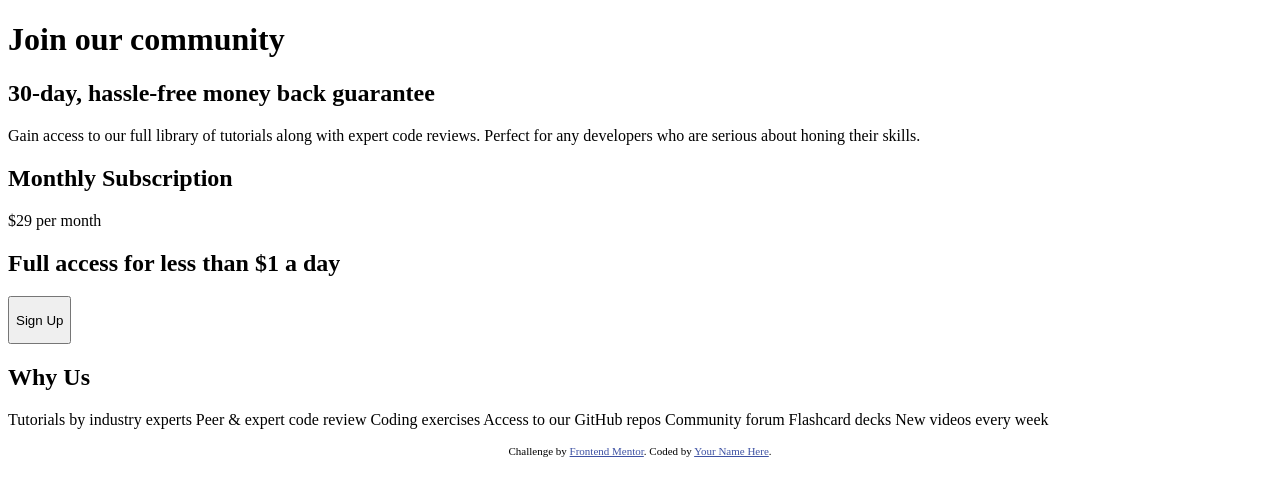
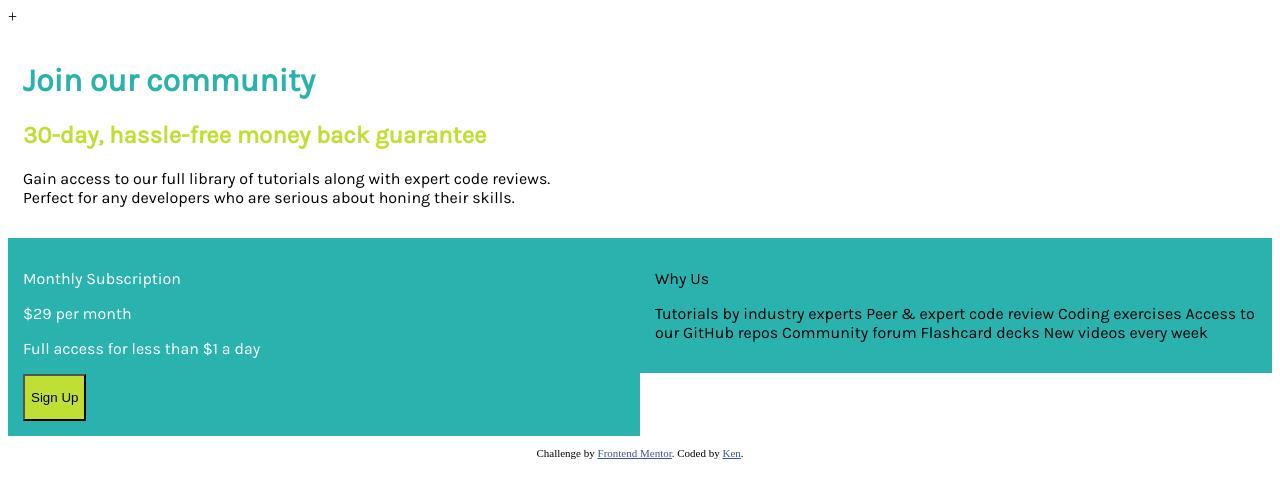
Before and after one commit to coolbeastlab/single-price-grid-component-master, a plain HTML site: page index.html in a window 1280 px wide. Drawn offline with Linux system fonts and the light colour scheme.

Commit message:
Styling some of the elements & change font family

```diff
--- /dev/null
+++ b/css/style.css
@@ -0,0 +1,72 @@
+@font-face {
+    font-family: 'karlaregular';
+    src: url(../font/karlaregular/karla-variablefont_wght-webfont.woff2) format('woff2'),
+    url(../font/karlaregular/karla-variablefont_wght-webfont.woff) format('woff');
+}
+
+* {
+    box-sizing: border-box;
+}
+
+[class*="col-"] {
+    float: left;
+    padding: 15px;
+}
+
+.col-1 {width: 8.33%;}
+.col-2 {width: 16.66%;}
+.col-3 {width: 25%;}
+.col-4 {width: 33.33%;}
+.col-5 {width: 41.66%;}
+.col-6 {width: 50%;}
+.col-7 {width: 58.33%;}
+.col-8 {width: 66.66%;}
+.col-9 {width: 75%;}
+.col-10 {width: 83.33%;}
+.col-11 {width: 91.66%;}
+.col-12 {width: 100%;}
+
+.row::after {
+    content: "";
+    clear: both;
+    display: table;
+}
+
+.content {
+    font-family: karlaregular;
+}
+
+.content-head {
+
+}
+
+.content-head--centered {
+    margin-left: auto;
+    margin-right: auto;
+}
+
+.content-subscription {
+    background-color: hsl(179, 62%, 43%);
+    color: white;
+}
+
+.content-subscription--centered {
+    margin-left: auto;
+    margin-right: auto;
+}
+
+.content-whyus {
+    background-color: hsl(179, 62%, 43%);
+}
+
+.button {
+    background-color: hsl(71, 73%, 54%);
+}
+
+.attribution {
+    font-size: 11px;
+     text-align: center;
+}
+.attribution a {
+    color: hsl(228, 45%, 44%);
+}
--- a/index.html
+++ b/index.html
@@ -5,36 +5,37 @@
   <meta name="viewport" content="width=device-width, initial-scale=1.0"> <!-- displays site properly based on user's device -->
 
   <link rel="icon" type="image/png" sizes="32x32" href="./images/favicon-32x32.png">
+  <link rel="stylesheet" href="css/style.css">
 
   <title>Frontend Mentor | Single Price Grid Component</title>
-
-  <!-- Feel free to remove these styles or customise in your own stylesheet 👍 -->
-  <style>
-    .attribution { font-size: 11px; text-align: center; }
-    .attribution a { color: hsl(228, 45%, 44%); }
-  </style>
 </head>
 <body>
-  <div>
-    <h1>Join our community</h1>
-    <h2>30-day, hassle-free money back guarantee</h2>
+  +<div class="content content--centered">
+    <div class="row">
+      <div class="col-12 content-head content-head--centered">
+        <h1 style="color: hsl(179, 62%, 43%);">Join our community</h1>
+        <h2 style="color: hsl(71, 73%, 54%);">30-day, hassle-free money back guarantee</h2>
         <p>
-      Gain access to our full library of tutorials along with expert code reviews.
+          Gain access to our full library of tutorials along with expert code reviews.<br>
           Perfect for any developers who are serious about honing their skills.
         </p>
       </div>
-  <div>
-    <h2>Monthly Subscription</h2>
+    </div>
+
+    <div class="row">
+      <div class="col-6 content-subscription content-subscription--centered">
+        <p>Monthly Subscription</p>
         <p>
           &dollar;29 per month
         </p>
-    <h2>Full access for less than &dollar;1 a day</h2>
-    <button>
+        <p>Full access for less than &dollar;1 a day</p>
+        <button class="button">
           <p>Sign Up</p>
         </button>
       </div>
-  <div>
-    <h2>Why Us</h2>
+
+      <div class="col-6 content-whyus">
+        <p>Why Us</p>
         <p>
           Tutorials by industry experts
           Peer &amp; expert code review
@@ -45,11 +46,13 @@
           New videos every week
         </p>
       </div>
+    </div>
+  </div>
 
   <footer>
     <p class="attribution">
       Challenge by <a href="https://www.frontendmentor.io?ref=challenge" target="_blank">Frontend Mentor</a>.
-      Coded by <a href="#">Your Name Here</a>.
+      Coded by <a href="#">Ken</a>.
     </p>
   </footer>
 </body>
```
Also changed, not shown: font/karlaregular/karla-variablefont_wght-webfont.woff (added), font/karlaregular/karla-variablefont_wght-webfont.woff2 (added). Lines whose indentation alone changed are shown as unchanged.
